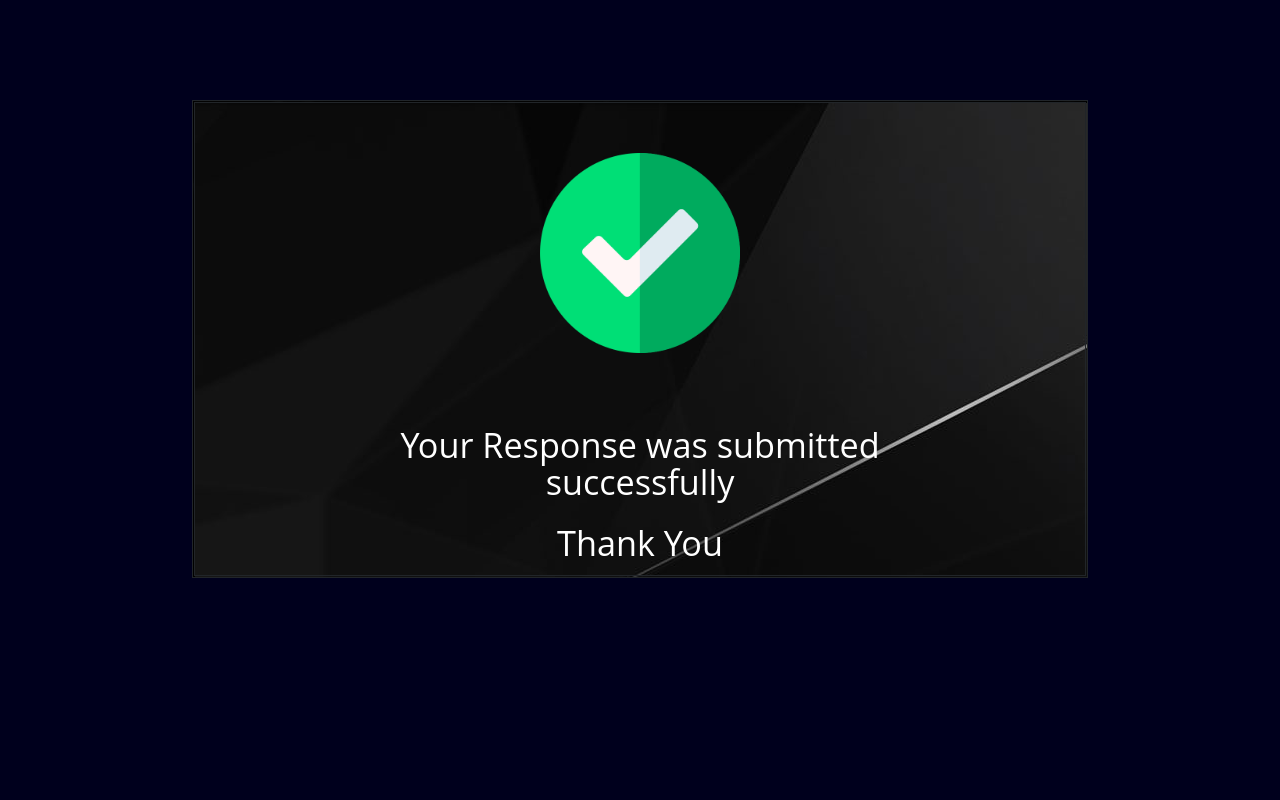
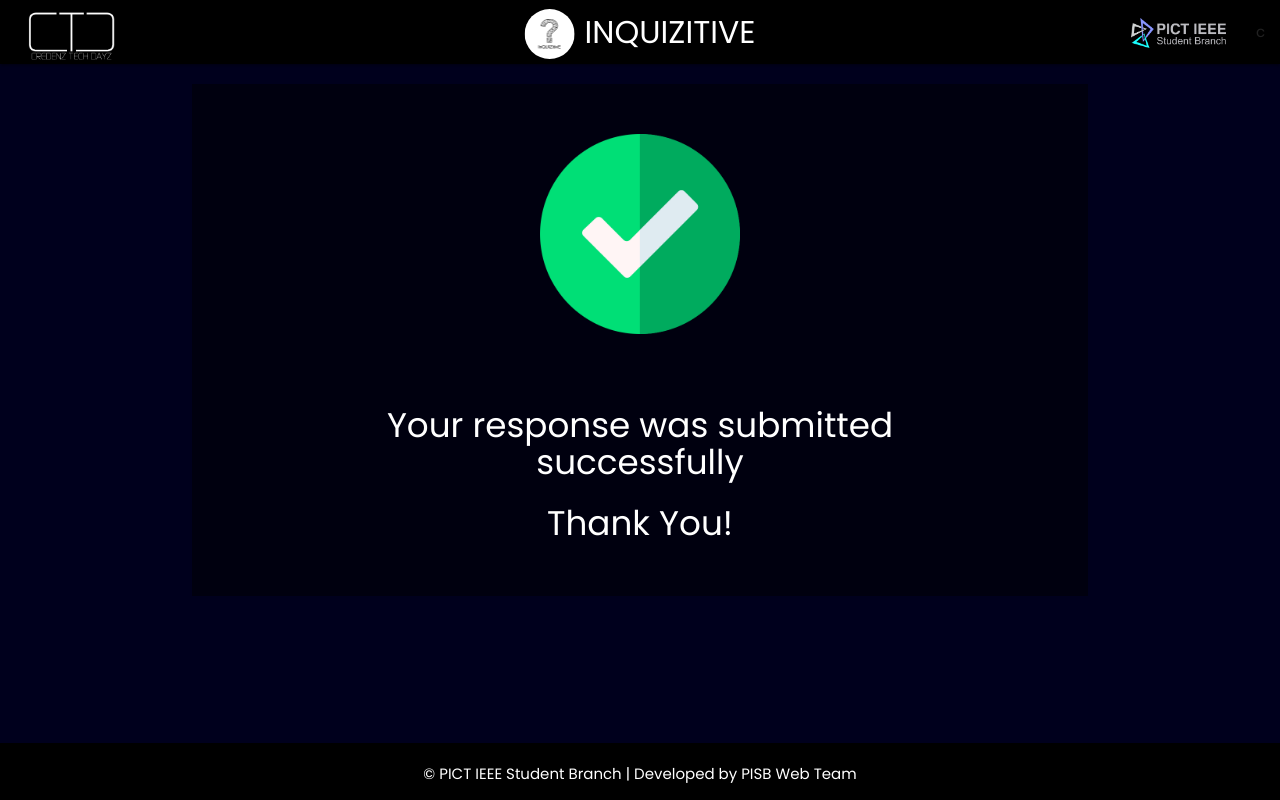
Before and after one commit to credenz/Inquizitive-Frontend, a React (Create React App) app: page /endpage in a window 1280 px wide. Built offline with nearby package versions, Linux system fonts and the light colour scheme.

Commit message:
Changed font to poppins,added navbars to endpg,ins

```diff
--- a/src/App.css
+++ b/src/App.css
@@ -1,8 +1,9 @@
+@import url('https://fonts.googleapis.com/css2?family=Poppins&display=swap');
 body {
     margin: 0;
     padding: 0;
     background-size: cover;
-    font-family: Quicksand;
+    font-family: 'Poppins', sans-serif;
     /* background: rgb(0, 0, 0); */
     /* background-color: rgba(1, 15, 53, 0.404) !important; */
     background: rgb(0, 0, 29);
--- a/src/components/Endpage/Endpage.css
+++ b/src/components/Endpage/Endpage.css
@@ -9,17 +9,11 @@
     width: 200px;
 
 }
-.white-text{
-    font-family: 'Open Sans', sans-serif;
-}
+
 .endpage{
     position: relative;
-    top : 100px;
-    border-style: double;
-
-
+    top : 20px;
+    padding-bottom: 40px;
+    background-color: rgba(0, 0, 0, 0.486);
+    margin-bottom: 90px !important;
 }
-.endpage{
-     background-image: url(../../images/questionbg.jpg);
-
-}
--- a/src/components/Endpage/Endpage.js
+++ b/src/components/Endpage/Endpage.js
@@ -2,7 +2,8 @@ import React from 'react'
 import Tick from '../../images/check.png';
 import './Endpage.css'
 import ctd from "../../images/ctd.png";
-import ieee from "../../images/IEEE White.png";
+import pisb from "../../images/PISB.png";
+import inquzi from "../../images/inquizitive.png";
 const Endpage = () => {
     return (
       <div>
@@ -22,16 +23,42 @@ const Endpage = () => {
             </div>
           </div>
         </nav> */}
+        <nav className="black">
+          <div className="nav-wrapper">
+            <div href="" className="black brand-logo center">
+              {/* <h4>Inquizitive</h4> */}
+              <img src={inquzi} className="white hide-on-med-and-down inqu" />
+              INQUIZITIVE
+            </div>
 
-        <div className="container endpage grey lighten-4">
+            <ul className="right hide-on-med-and-down">
+              <li>
+                <a href="">
+                  <img src={pisb} className="ieee logo" />
+                </a>
+              </li>
+              <li>
+                <a className="grey-text text-darken-4">c</a>
+              </li>
+            </ul>
+            <ul className="left hide-on-med-and-down">
+              <li>
+                <div>
+                  <img src={ctd} className="pisb" />
+                </div>
+              </li>
+            </ul>
+          </div>
+        </nav>
+        <div className="container endpage" >
           <main className="container box">
             <div className="col">
               <div className="row s4 ">
                 <img className="tick center" src={Tick} />
               </div>
               <div className="center white-text">
-                <h4>Your Response was submitted successfully</h4>
-                <h4>Thank You</h4>
+                <h4>Your response was submitted successfully</h4>
+                <h4>Thank You!</h4>
               </div>
               {/* <div className="row s4 offset-s4">
                 <h4 className="center">
@@ -42,7 +69,11 @@ const Endpage = () => {
             </div>
           </main>
         </div>
-        {/* <footer className="page-footer grey darken-4 hide-on-mid-and-down"></footer> */}
+        <footer className="page-footer black ">
+          <p className="center ">
+            © PICT IEEE Student Branch | Developed by PISB Web Team
+          </p>
+        </footer>
       </div>
     );
 }
--- a/src/components/Home/CTD/CTDcopy.css
+++ b/src/components/Home/CTD/CTDcopy.css
@@ -21,7 +21,6 @@
 h1 {
     width: 100%;
     color: white;
-    font-family: Quicksand;
     text-align: center;
     font-size: 50px;
     margin-top: 10px;
@@ -31,7 +30,6 @@ h6{
     font-size: 15px;
     width: 100%;
     color: white;
-    font-family: Quicksand;
     font-style: italic;
     text-align: center;
 }
--- a/src/components/Home/Navbar/Navbar.css
+++ b/src/components/Home/Navbar/Navbar.css
@@ -9,7 +9,6 @@
 .newnav-item {
   width: 100px;
   display: flex;
-  font-family: Quicksand;
   color: white;
   font-weight: bolder;
 }
--- a/src/components/Home/Newhome.css
+++ b/src/components/Home/Newhome.css
@@ -1,8 +1,3 @@
-@import url("https://fonts.googleapis.com/css2?family=Quicksand:wght@300;400;500;600;700&display=swap");
-
-body {
-  font-family: "Quicksand";
-}
 
 @keyframes animStar {
   from {
--- a/src/components/Instructions/Instruction.js
+++ b/src/components/Instructions/Instruction.js
@@ -2,7 +2,7 @@ import React, { useState } from "react";
 import { Router, Link } from "react-router-dom";
 import "./ins.css";
 import ctd from "../../images/ctd.png";
-import ieee from "../../images/IEEE White.png";
+import pisb from "../../images/PISB.png";
 import inquzi from "../../images/inquizitive.png";
 const Instruction = () => {
   const [isActive, setActive] = useState(false);
@@ -71,7 +71,7 @@ const Instruction = () => {
             <ul className="right hide-on-med-and-down">
               <li>
                 <a href="">
-                  <img src={ieee} className="ieee" />
+                  <img src={pisb} className="ieee logo" />
                 </a>
               </li>
               <li>
@@ -108,7 +108,7 @@ const Instruction = () => {
             <div className="">
               <p className="text">
                 <ol>
-                  <li>Participants can register online on the official CTD website.</li>
+                  <li>Before starting the quiz, make sure that you have a stable network.</li>
                   <li>Every participant can sign in only once. Once completed, you won't be able to sign in again.</li>
                   <li>Each question has a set time after which you won't be able to answer nor come back to it later again.</li>
                   <li>You can end test at any time using 'End Test' button.</li>
```
